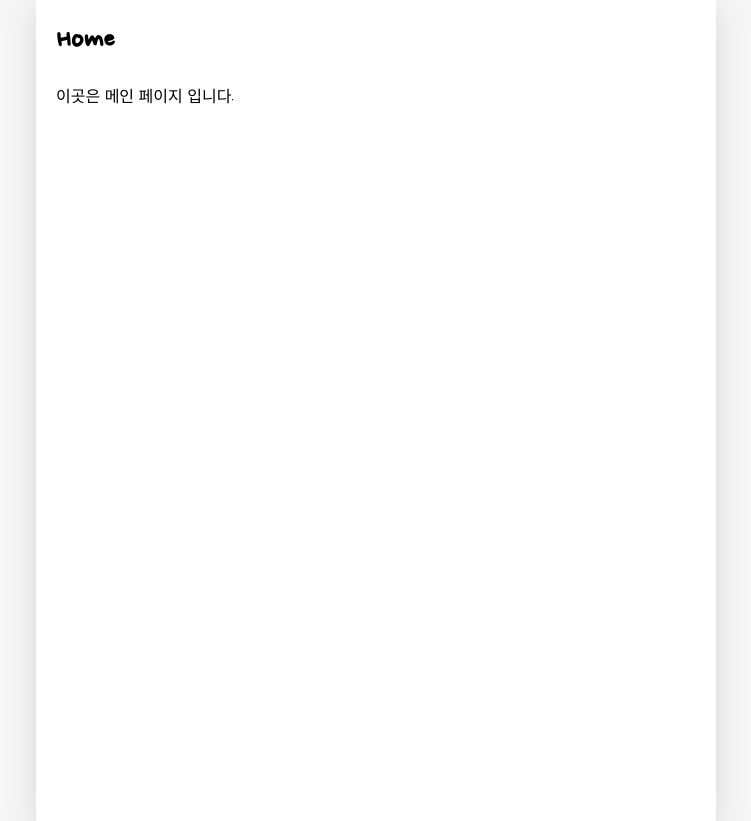
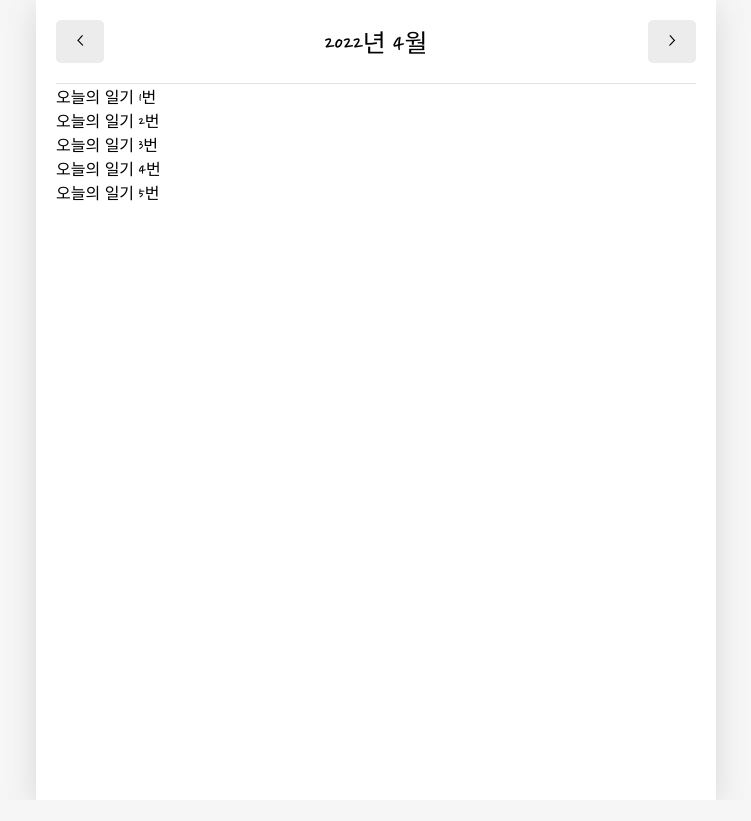
Before and after one commit to ruwan9/TIL, a React (Create React App) app in the folder React/emotion-diary/: page / in a window 1280 px wide. Shown: the whole page, without its empty margins (264-1015 px from the left). After the commit the page ends 800 px from the top, so only its background shows below. Built offline with nearby package versions, Linux system fonts and the light colour scheme; a web font is replaced by a local one.

Commit message:
20210414 홈 페이지 구현 - dummyData, DiaryList 추가

```diff
--- a/React/emotion-diary/src/App.js
+++ b/React/emotion-diary/src/App.js
@@ -12,6 +12,7 @@ import New from "./pages/New";
 import MyButton from "./components/MyButton";
 import MyHeader from "./components/MyHeader";
 
+// REDUCER
 const reducer = (state, action) => {
   let newState = [];
   switch (action.type) {
@@ -42,10 +43,42 @@ const reducer = (state, action) => {
 export const DiaryStateContext = React.createContext();
 export const DiaryDispatchContext = React.createContext();
 
+const dummyData = [
+  {
+    id: 1,
+    emotion: 1,
+    content: "오늘의 일기 1번",
+    date: 1649902251594,
+  },
+  {
+    id: 2,
+    emotion: 2,
+    content: "오늘의 일기 2번",
+    date: 1649902251595,
+  },
+  {
+    id: 3,
+    emotion: 3,
+    content: "오늘의 일기 3번",
+    date: 1649902251596,
+  },
+  {
+    id: 4,
+    emotion: 4,
+    content: "오늘의 일기 4번",
+    date: 1649902251597,
+  },
+  {
+    id: 5,
+    emotion: 5,
+    content: "오늘의 일기 5번",
+    date: 1649902251598,
+  },
+];
+
 function App() {
-  const [data, dispatch] = useReducer(reducer, []);
+  const [data, dispatch] = useReducer(reducer, dummyData);
   const dataId = useRef(0);
-
   // CREATE
   const onCreate = (date, content, emotion) => {
     dispatch({
--- /dev/null
+++ b/React/emotion-diary/src/components/DiaryList.js
@@ -0,0 +1,17 @@
+import React from "react";
+
+function DiaryList({ diaryList }) {
+  return (
+    <div>
+      {diaryList.map((it) => (
+        <div key={it.id}>{it.content}</div>
+      ))}
+    </div>
+  );
+}
+
+DiaryList.defaultProps = {
+  diaryList: [],
+};
+
+export default DiaryList;
--- a/React/emotion-diary/src/pages/Home.js
+++ b/React/emotion-diary/src/pages/Home.js
@@ -1,10 +1,40 @@
-import React from "react";
+import React, { useContext, useEffect, useState } from "react";
+import { DiaryStateContext } from "../App";
+import DiaryList from "../components/DiaryList";
+import MyButton from "../components/MyButton";
+import MyHeader from "../components/MyHeader";
 
 function Home() {
+  const diaryList = useContext(DiaryStateContext);
+  // console.log(diaryList);
+  const [data, setData] = useState([]);
+  const [curDate, setCurDate] = useState(new Date());
+  const headText = `${curDate.getFullYear()}년 ${curDate.getMonth() + 1}월`;
+
+  useEffect(() => {
+    if (diaryList.length >= 1) {
+      const firstDay = new Date(curDate.getFullYear(), curDate.getMonth(), 1).getTime();
+      const lastDay = new Date(curDate.getFullYear(), curDate.getMonth() + 1, 0);
+
+      setData(diaryList.filter((it) => firstDay <= it.date && it.date <= lastDay));
+    }
+  }, [diaryList, curDate]);
+
+  const increaseMonth = () => {
+    setCurDate(new Date(curDate.getFullYear(), curDate.getMonth() + 1, curDate.getDate()));
+  };
+  const decreaseMonth = () => {
+    setCurDate(new Date(curDate.getFullYear(), curDate.getMonth() - 1, curDate.getDate()));
+  };
+
   return (
     <div>
-      <h1>Home</h1>
-      <p>이곳은 메인 페이지 입니다.</p>
+      <MyHeader
+        headText={headText}
+        leftChild={<MyButton text={"<"} onClick={decreaseMonth} />}
+        rightChild={<MyButton text={">"} onClick={increaseMonth} />}
+      />
+      <DiaryList diaryList={data} />
     </div>
   );
 }
```
